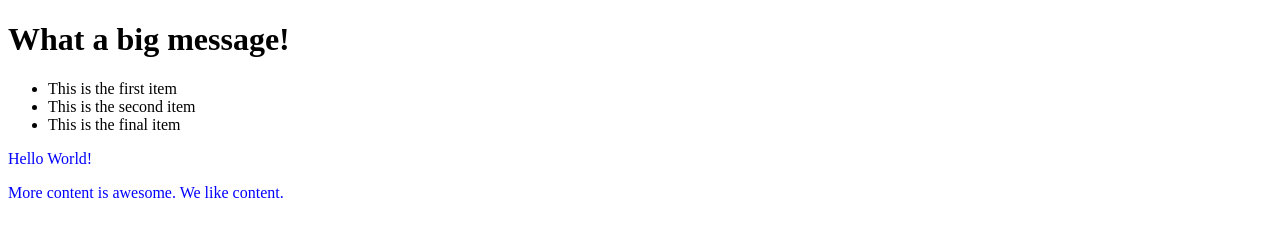
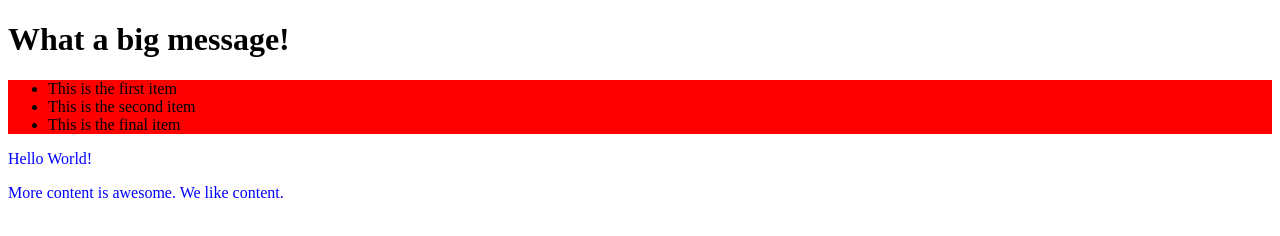
Before and after one commit to woejilliams/woejilliams.github.io, a plain HTML site: page index.html in a window 1280 px wide. Drawn offline with Linux system fonts and the light colour scheme.

Commit message:
Update style.css

```diff
--- a/style.css
+++ b/style.css
@@ -2,6 +2,6 @@ p {
   color : blue;
 }
 
-div {
+nav {
   background-color : red;
 }
```
